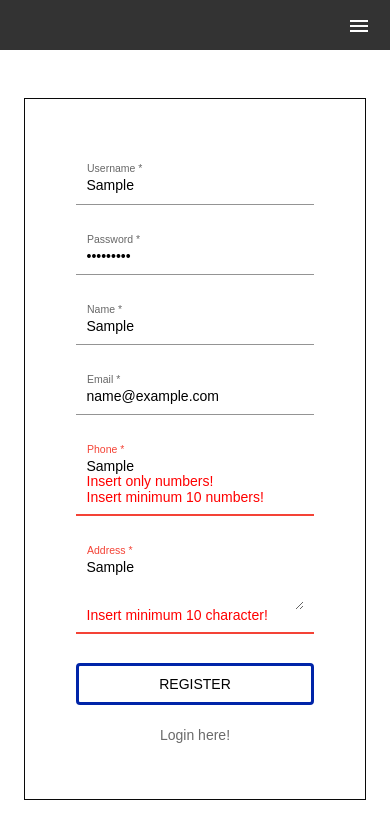
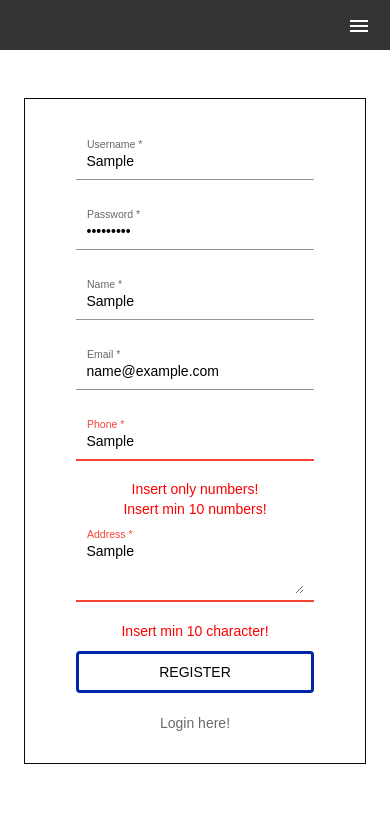
Before and after one commit to niculuka/food-store-angular, an Angular app: page /auth/register in a window 390 px wide. Both pictures are taken after typing "Sample", "Sample123", "Sample", "name@example.com", "Sample", "Sample" into the empty fields and a click on the button "REGISTER". Shown: the top 838 px of the page. Built offline with nearby package versions, Linux system fonts and the light colour scheme.

Commit message:
new updates

```diff
--- a/src/app/dialog-create/dialog-create.component.css
+++ b/src/app/dialog-create/dialog-create.component.css
@@ -52,6 +52,6 @@ select {
 
 @media (max-width: 450px) {
   .form-create {
-    width: 260px;
+    width: 240px;
   }
 }
--- a/src/app/dialog-update/dialog-update.component.css
+++ b/src/app/dialog-update/dialog-update.component.css
@@ -53,6 +53,6 @@ select {
 
 @media (max-width: 450px) {
     .form-edit {
-      width: 260px;
+      width: 240px;
     }
   }
--- a/src/app/login/login.component.css
+++ b/src/app/login/login.component.css
@@ -21,6 +21,17 @@ form:hover {
 
 ::ng-deep .mat-form-field-appearance-fill .mat-form-field-flex {
   background-color: transparent;
+}
+
+::ng-deep .mat-form-field.mat-focused .mat-form-field-ripple {
+  background-color: rgb(78, 218, 46);
+}
+
+::ng-deep .mat-form-field-label {
+  z-index: -1;
+}
+::ng-deep .mat-form-field-underline {
+  z-index: -1;
 }
 
 .alert {
@@ -61,7 +72,7 @@ a:hover {
 
 @media (max-width: 550px) {
   .container {
-    margin-top: 100px;
+    margin-top: 120px;
   }
 
 }
--- a/src/app/register/register.component.css
+++ b/src/app/register/register.component.css
@@ -7,7 +7,8 @@
 
 form {
   width: 400px;
-  height: 700px;
+  padding-top: 50px;
+  padding-bottom: 50px;
   display: flex;
   justify-content: center;
   flex-direction: column;
@@ -27,6 +28,14 @@ mat-form-field {
   width: 70%;
 }
 
+::ng-deep .mat-form-field-label {
+  z-index: -1;
+}
+
+::ng-deep .mat-form-field-underline {
+  z-index: -1;
+}
+
 textarea {
   max-width: 100%;
   max-height: 100px;
@@ -38,7 +47,9 @@ textarea {
 }
 
 .alert-danger {
+  width: 70%;
   color: red;
+  text-align: center;
 }
 
 button {
@@ -77,5 +88,7 @@ a:hover {
 
   form {
     width: 340px;
+    padding-top: 30px;
+    padding-bottom: 30px;
   }
 }
--- a/src/app/register/register.component.html
+++ b/src/app/register/register.component.html
@@ -5,54 +5,54 @@
     <mat-form-field appearance="fill">
       <mat-label>Username</mat-label>
       <input matInput type="text" formControlName="username">
+    </mat-form-field>
     <div class="alert-danger" *ngIf="fc['username'].invalid && isSubmitted">Insert min 4, max 30 chars!</div>
-    </mat-form-field>
 
     <mat-form-field appearance="fill">
       <mat-label>Password</mat-label>
       <input matInput type="password" formControlName="password">
+    </mat-form-field>
     <div class="alert-danger" *ngIf="fc['password'].errors && isSubmitted">
       <div *ngIf="fc['password'].errors['required']">Empty password!</div>
-        <div *ngIf="fc['password'].errors['minlength']">Insert minimum 4 character!</div>
-        <div *ngIf="fc['password'].errors['maxlength']">Insert maximum 30 character!</div>
+      <div *ngIf="fc['password'].errors['minlength']">Insert min 4 character!</div>
+      <div *ngIf="fc['password'].errors['maxlength']">Insert max 30 character!</div>
     </div>
-    </mat-form-field>
 
     <mat-form-field appearance="fill">
       <mat-label>Name</mat-label>
       <input matInput type="text" formControlName="name">
+    </mat-form-field>
     <div class="alert-danger" *ngIf="fc['name'].invalid && isSubmitted">Insert min 4, max 30 chars!</div>
-    </mat-form-field>
 
     <mat-form-field appearance="fill">
       <mat-label>Email</mat-label>
       <input matInput type="email" formControlName="email">
+    </mat-form-field>
     <div class="alert-danger" *ngIf="fc['email'].errors && isSubmitted">
       <div *ngIf="fc['email'].errors['required']">Empty email!</div>
       <div *ngIf="fc['email'].errors['email']">Insert a valid email!</div>
     </div>
-    </mat-form-field>
 
     <mat-form-field appearance="fill">
       <mat-label>Phone</mat-label>
       <input matInput type="text" formControlName="phone">
+    </mat-form-field>
     <div class="alert-danger" *ngIf="fc['phone'].errors && isSubmitted">
       <div *ngIf="fc['phone'].errors['required']">Empty phone!</div>
       <div *ngIf="fc['phone'].errors['pattern']">Insert only numbers!</div>
-        <div *ngIf="fc['phone'].errors['minlength']">Insert minimum 10 numbers!</div>
-        <div *ngIf="fc['phone'].errors['maxlength']">Insert maximum 13 character!</div>
+      <div *ngIf="fc['phone'].errors['minlength']">Insert min 10 numbers!</div>
+      <div *ngIf="fc['phone'].errors['maxlength']">Insert max 13 character!</div>
     </div>
-    </mat-form-field>
 
     <mat-form-field appearance="fill">
       <mat-label>Address</mat-label>
       <textarea matInput type="text" cols="30" rows="3" formControlName="address"></textarea>
+    </mat-form-field>
     <div class="alert-danger" *ngIf="fc['address'].errors && isSubmitted">
       <div *ngIf="fc['address'].errors['required']">Empty address!</div>
-        <div *ngIf="fc['address'].errors['minlength']">Insert minimum 10 character!</div>
-        <div *ngIf="fc['address'].errors['maxlength']">Insert maximum 100 character!</div>
+      <div *ngIf="fc['address'].errors['minlength']">Insert min 10 character!</div>
+      <div *ngIf="fc['address'].errors['maxlength']">Insert max 100 character!</div>
     </div>
-    </mat-form-field>
 
 
     <div class="alert" *ngIf="message">{{message}}</div>
--- a/src/app/user/user.component.css
+++ b/src/app/user/user.component.css
@@ -13,7 +13,7 @@ mat-form-field {
   width: 70%;
 }
 
-textarea{
+textarea {
   max-width: 100%;
   max-height: 100px;
 }
@@ -41,8 +41,9 @@ th {
   font-size: 22px;
 }
 
-th {
+thead th {
   font-size: 36px;
+  text-align: left;
   padding: 30px 30px 30px 20px;
 }
 
@@ -100,6 +101,16 @@ button:hover {
     max-width: 340px;
   }
 
+  td,
+  th {
+    font-size: 18px;
+    padding: 18px;
+  }
+
+  thead th {
+    font-size: 32px;
+  }
+
   form {
     width: 340px;
   }
```
Also changed, not shown: 1 other file (tests, documents, lock files or other folders). Lines whose indentation alone changed are shown as unchanged.
